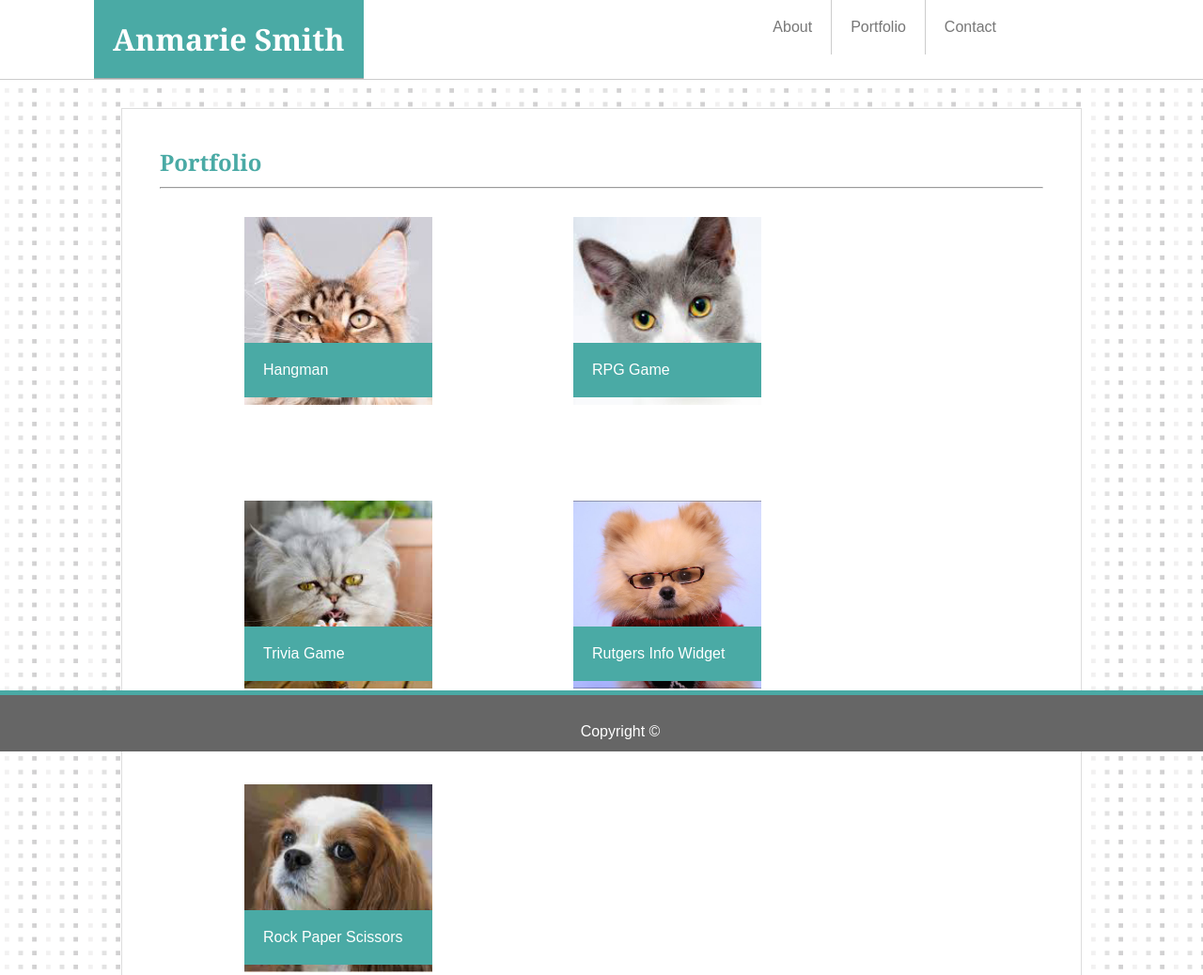
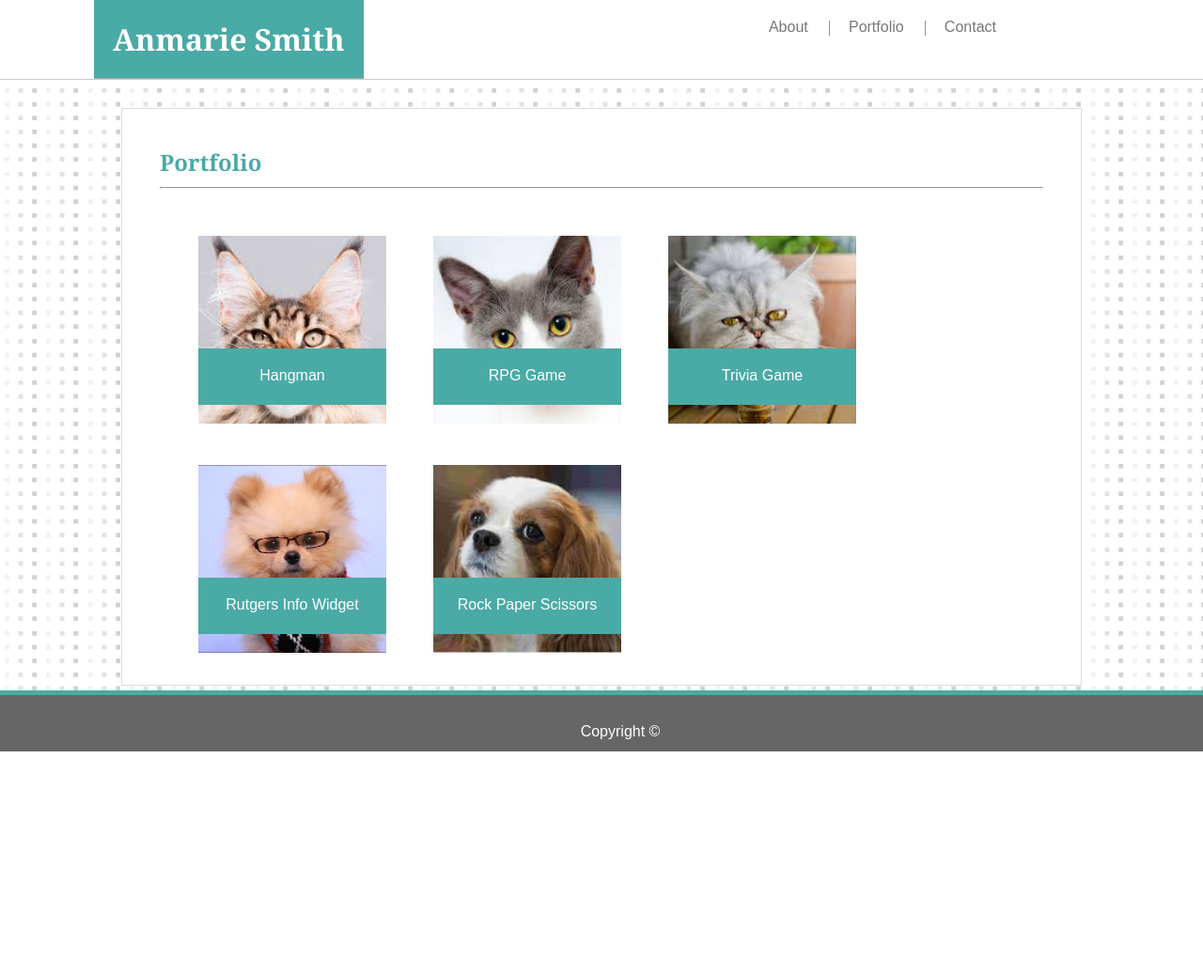
Before and after one commit to anmariesmith/Basic-Portfolio, a plain HTML site: page portfolio.html in a window 1280 px wide. Shown: the top 1038 px of the page at 94% size. After the commit the page ends 800 px from the top, so only its background shows below. Drawn offline with Linux system fonts and the light colour scheme.

Commit message:
made final changes to website, fixed portfolio blocks and lines between nav links

```diff
--- a/assets/css/style.css
+++ b/assets/css/style.css
@@ -30,11 +30,20 @@ a {
     text-decoration: none;
     font-family: 'Arial', 'Helvetica Neue', Helvetica, sans-serif;
     color: #777777;
+    position:relative;
 
 }
 a:hover {
     font-family: 'Arial', 'Helvetica Neue', Helvetica, sans-serif;
     color: #FF407E;
+}
+
+div {
+    position: relative;
+    float: right;
+    right: -1px;
+    top: 20px;
+    color: #777777
 }
 #Contact {
     float: right;
@@ -47,8 +56,6 @@ a:hover {
     padding: 20px;
     margin-top: auto;
     margin-bottom: auto;
-    border-left: 1px solid #cccccc;
-    border-right: 1px solid #cccccc;
 }
 
 #aboutme {
@@ -72,7 +79,6 @@ h2 {
     font: Georgia;
     margin: 10px;
 }
-
 hr {
     margin: 10px;
 }
@@ -97,19 +103,26 @@ p {
 
  .PortfolioBox {
      float: left;
-     margin: 20px 100px 20px 100px;
+     margin: 20px 50px 20px 50px;
      width: 150px;
+     position: relative;
  }
 
 
 .stripe {
+    float: left;
     font-family: 'Arial', 'Helvetica Neue', Helvetica, sans-serif;
     background: #4aaaa5;
     color: white;
     padding: 20px;
-    position: relative;
-    bottom: 70px;
+    position: absolute;
+    bottom: 20px;
+    top: 120px;
     width: 160px;
+    height: 20px;
+    left: 0;
+    z-index: 1;
+    text-align: center;
 }
 
 /**
@@ -121,6 +134,7 @@ p {
     padding: 30;
     line-height: 2.0;
     margin: 15px;
+    width: 100%;
 }
 
 #fname {
--- a/portfolio.html
+++ b/portfolio.html
@@ -14,7 +14,9 @@
         <h1>Anmarie Smith</h1>
         <nav>
             <a id="Contact" href="contact.html">Contact</a>
+            <div> | </div>
             <a id="portfolio" href="portfolio.html">Portfolio </a>
+            <div> | </div>
             <a id="aboutme" href="index.html">About</a>
         </nav>
     </header>
@@ -41,10 +43,11 @@
             <div class="stripe">Rutgers Info Widget
             </div>
         </div>
+        <br>
         <div class="PortfolioBox">
             <img id="dog2" src="assets/images/dog2.jpeg" alt="Dog 2" width="200" />
-            <section class="stripe">Rock Paper Scissors
-            </section>
+            <div class="stripe">Rock Paper Scissors
+            </div>
         </div>
     </main>
     <footer class="footer">
```
Also changed, not shown: contact.html (+3 -1 lines), index.html (+3 -1 lines).
